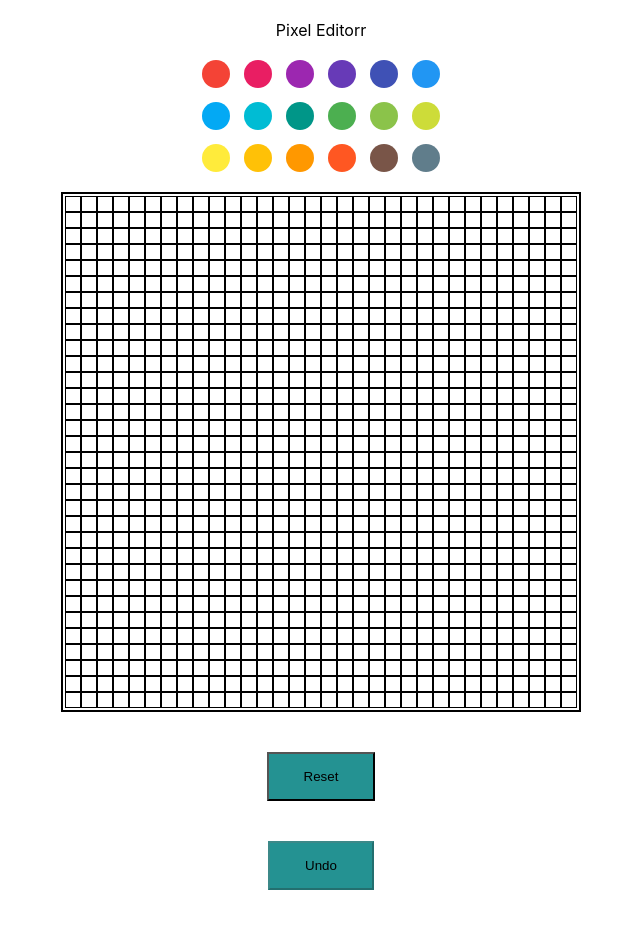
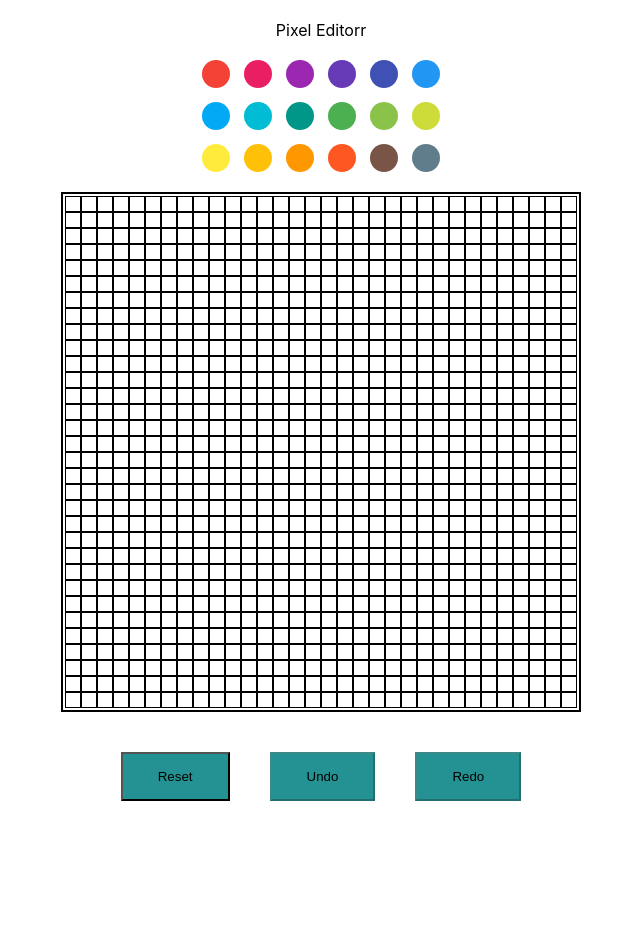
Before and after one commit to akjapesh/color_pallete_app, a React (Create React App) app: page / in a window 1280 px wide. Shown: the top 928 px of the page, without its empty margins (319-959 px from the left). After the commit the page ends 821 px from the top, so only its background shows below. Built offline with nearby package versions, Linux system fonts and the light colour scheme.

Commit message:
css fixed

```diff
--- a/src/App.js
+++ b/src/App.js
@@ -57,7 +57,7 @@ function App() {
         changeCellColor={changeCellColor}
         style={{ margin: 20 }}
       />
-      <div className="center">
+      <div >
       <Reset matrixState={matrixState}  setMatrixState={setMatrixState} setStateIndex={setStateIndex} setStates={setStates}/>
       <Undo state={state} matrixState={matrixState}  setMatrixState={setMatrixState} stateIndex={stateIndex} setStateIndex={setStateIndex}  />
       <Redo state={state}  setMatrixState={setMatrixState} states={states} stateIndex={stateIndex} setStateIndex={setStateIndex} stateLastIndex={states.length-1}/>
--- a/src/styles/App.css
+++ b/src/styles/App.css
@@ -68,4 +68,5 @@ button {
 }
 .actions {
   display :inline-block!important;
+  left: 10;
 }
```
